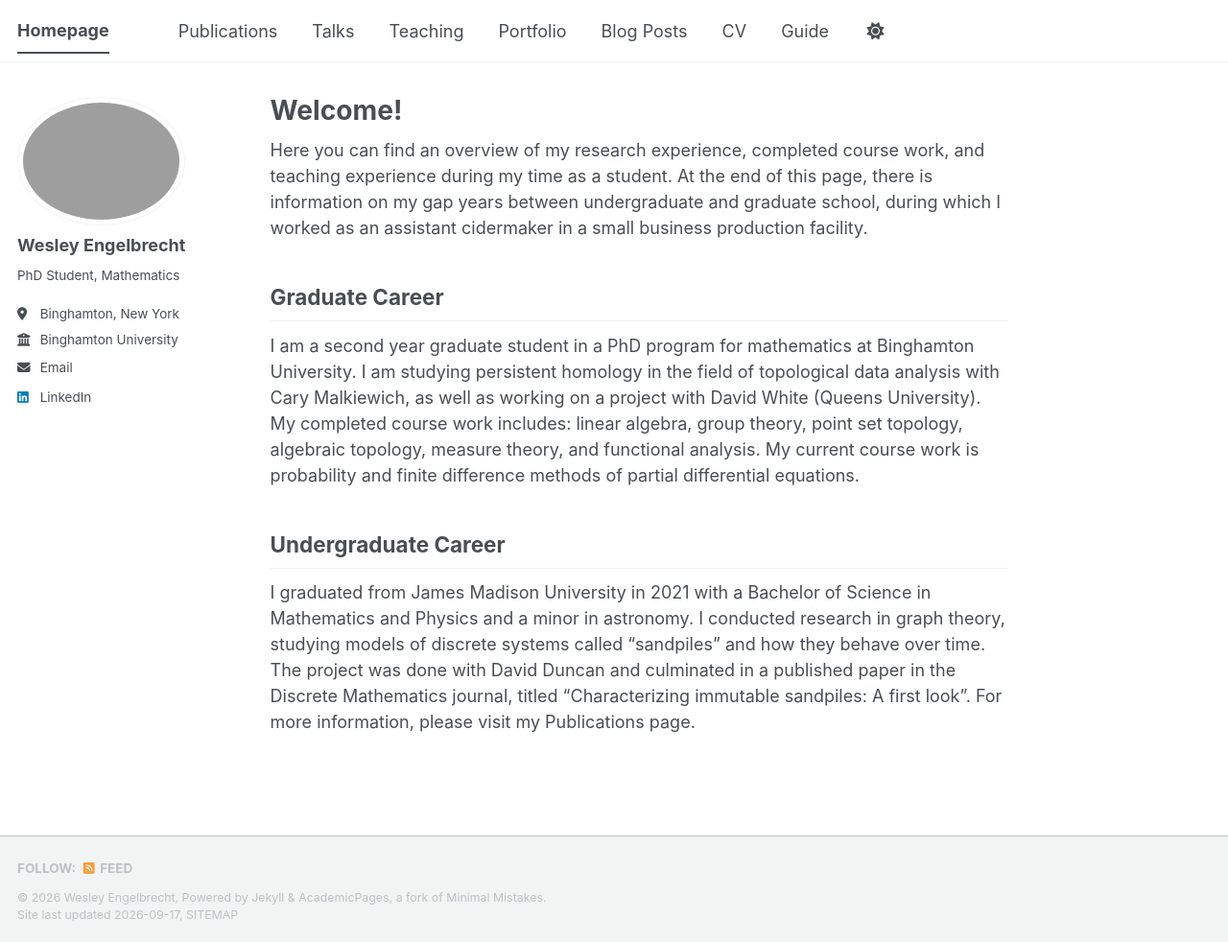
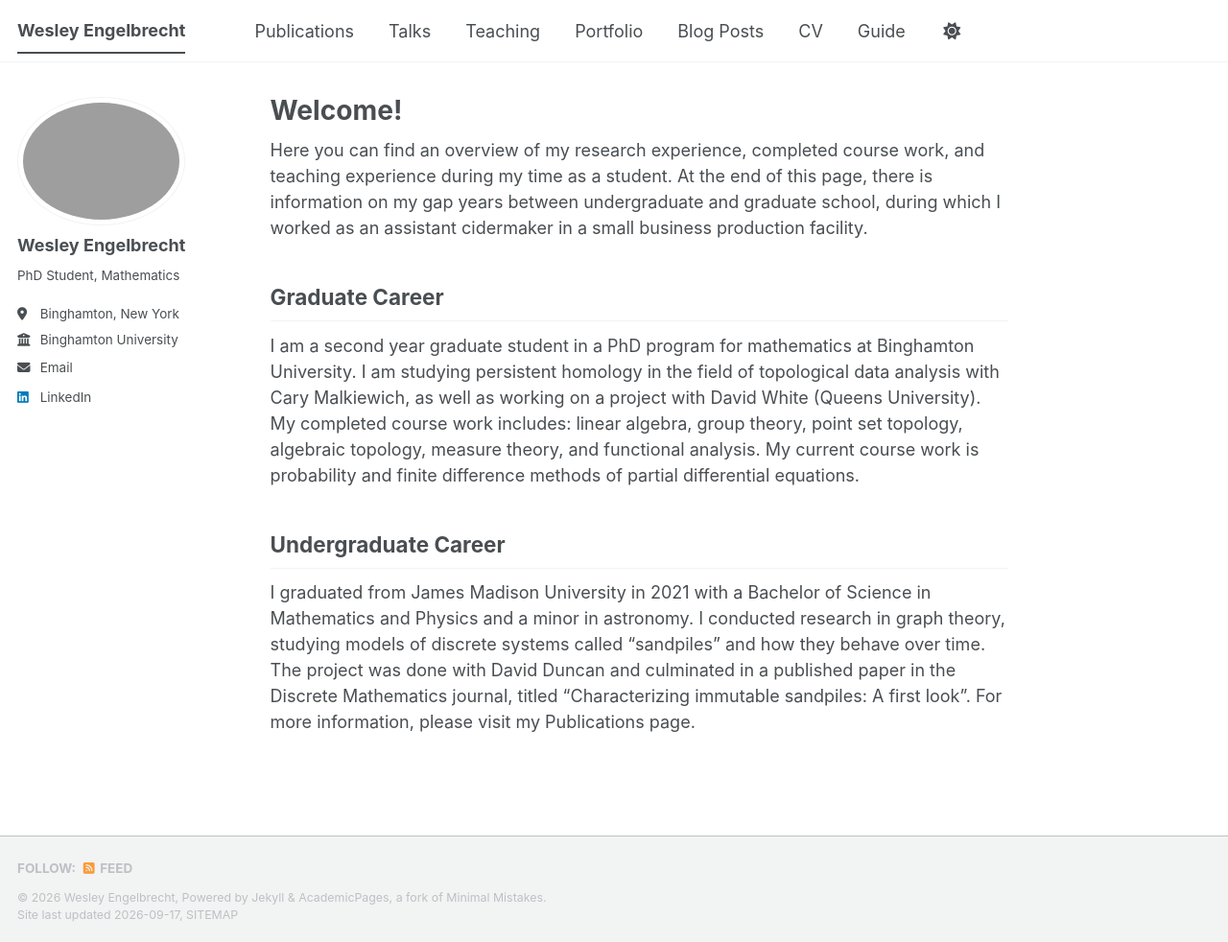
Before and after one commit to wjengelbr/wjengelbr.github.io, a Jekyll site: the page built from _pages/about.md, in a window 1280 px wide and 982 px high. Shown: the whole window at 96% size. Built offline with Jekyll 4.4.1, drawn with Linux system fonts in a browser that asks for light colours; a style sheet for code colours, icons or effects is not loaded.

Commit message:
Update site title in configuration file

```diff
--- a/_config.yml
+++ b/_config.yml
@@ -9,7 +9,7 @@
 # Basic Site Settings
 locale                   : "en-US"
 site_theme               : "default" # The available themes options are "default", "air", "sunrise", "mint", "dirt" and "contrast"
-title                    : "Homepage"
+title                    : "Wesley Engelbrecht"
 title_separator          : "-"
 name                     : &name "Wesley Engelbrecht"
 description              : &description "Wesley Engelbrecht's Portfolio"   # Update this with a general description of your site, this is the default if not overridden by a page
```
